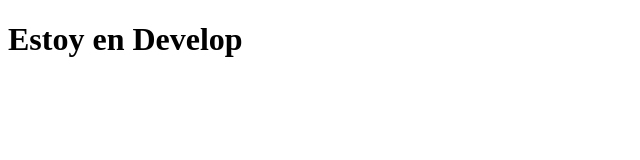
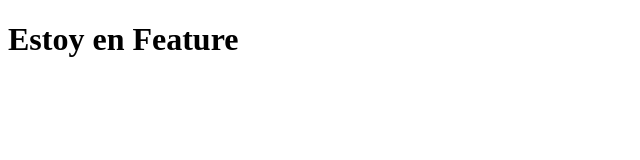
Before and after one commit to victoriaacuna11/Quiz-I-, a plain HTML site: page index.html in a window 1280 px wide. Shown: the full height of the page, 0-640 px from the left. Drawn offline with Linux system fonts and the light colour scheme.

Commit message:
primer commit

```diff
--- a/index.html
+++ b/index.html
@@ -7,6 +7,6 @@
     <title>Document</title>
 </head>
 <body>
-    <h1>Estoy en Develop</h1>
+    <h1>Estoy en Feature</h1>
 </body>
 </html>
```
